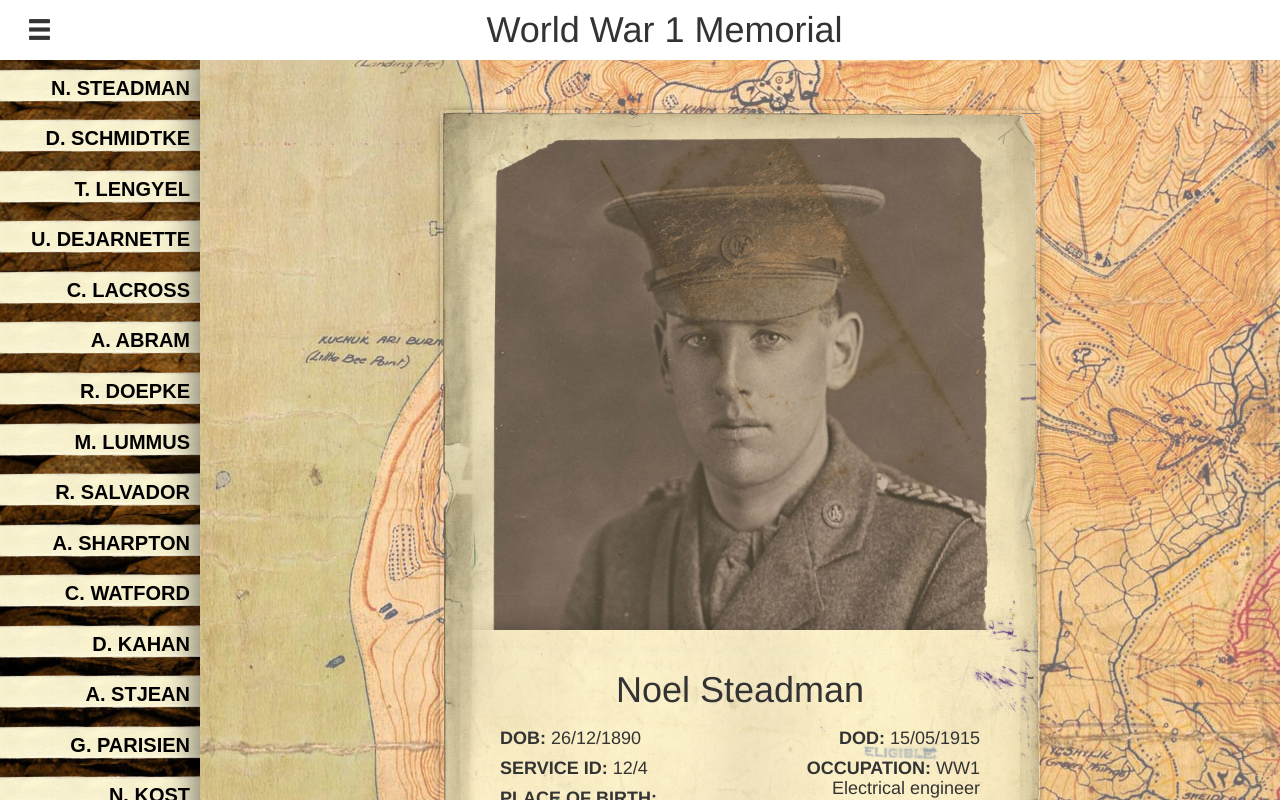
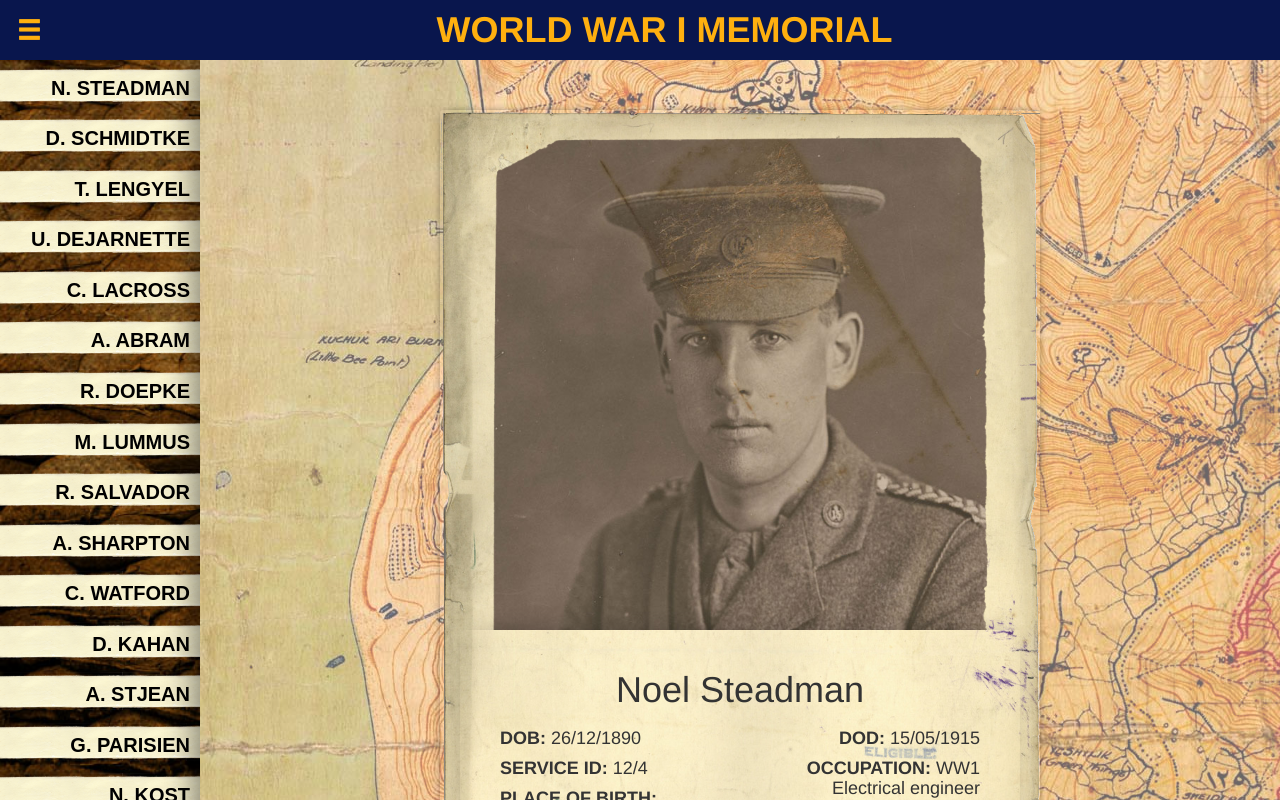
Before and after one commit to wbhs-oba/ww1, a PHP site: page / in a window 1280 px wide. Run offline with PHP 8.4, Linux system fonts and the light colour scheme; some libraries are stand-ins or nearby versions.

Commit message:
Themed Header

```diff
--- a/css/nav.css
+++ b/css/nav.css
@@ -1,10 +1,11 @@
 nav {
 	/* height: 60px; */
 	width: 100%;
-	background-color: white;
+    background-color: #09164d;
     z-index: 1000;
     position: relative;
     overflow: hidden;
+    color: #ffb00f;
 }
 
 nav .menubutton {
@@ -13,7 +14,7 @@ nav .menubutton {
 	padding: 6px;
 	font-size: 25px;
 	cursor: pointer;
-	left: 10px;
+	/* left: 10px; */
 }
 
 nav .menubutton.active {
@@ -26,6 +27,8 @@ nav .title {
     padding-top: 0px;
     display: block;
     margin: 10px;
+    font-weight: bolder;
+    text-transform: uppercase;
 }
 
 .menu-toggle {
--- a/index.html
+++ b/index.html
@@ -23,7 +23,7 @@
     <body>
         <nav>
             <div class="menubutton glyphicon glyphicon-menu-hamburger" aria-hidden="true"></div>
-            <h1 class="title">World War 1 Memorial</h1>
+            <h1 class="title">World War I Memorial</h1>
         </nav>
         <div class="menu">
             <ul class="navitems">
```
Also changed, not shown: img/icons/res/mipmap-hdpi/ic_launcher.png (added), img/icons/res/mipmap-mdpi/ic_launcher.png (added), img/icons/res/mipmap-xhdpi/ic_launcher.png (added), img/icons/res/mipmap-xxhdpi/ic_launcher.png (added), img/icons/res/mipmap-xxxhdpi/ic_launcher.png (added), img/icons/web_hi_res_512.png (added), manifest.json (added). Lines whose indentation alone changed are shown as unchanged.
